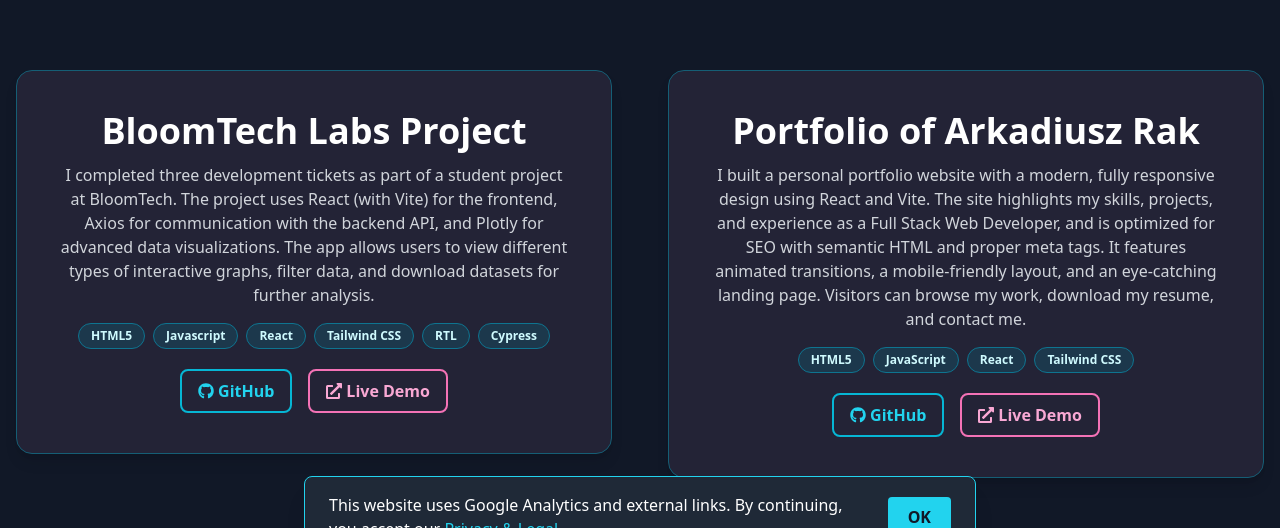
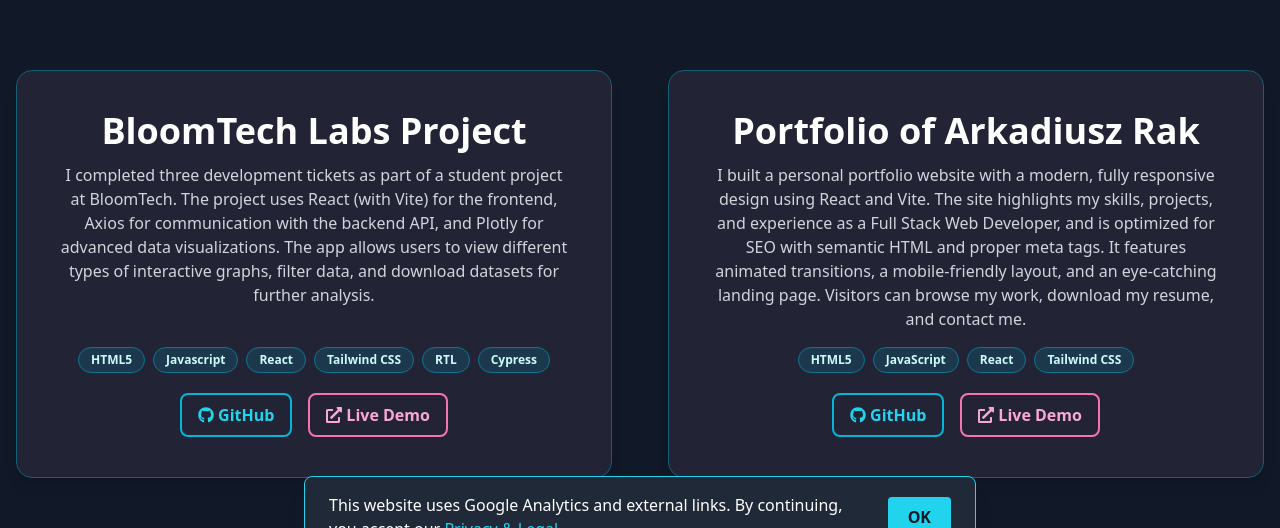
Before and after one commit to Kornetas/portfolio, a React (Vite) app: page /projects in a window 1280 px wide. Shown: the part 218-746 px from the top of the page. Built offline with nearby package versions, Linux system fonts and the light colour scheme.

Commit message:
Refactor project cards: remove JS font resizing, cleanup unused refs and props, simplify layout

```diff
--- a/src/components/ProjectCard.jsx
+++ b/src/components/ProjectCard.jsx
@@ -1,25 +1,20 @@
 import { FaGithub, FaExternalLinkAlt } from "react-icons/fa";
-import React from "react";
 
-export default function ProjectCard({ project, descRef }) {
+export default function ProjectCard({ project }) {
   return (
-    // Main card container for a single project
-    <div className="bg-[#232336] rounded-2xl p-10 shadow-lg flex flex-col justify-between border border-cyan-800 min-h-[330px] md:min-h-[380px] w-full max-w-3xl mx-auto">
+    <div className="bg-[#232336] rounded-2xl p-10 shadow-lg flex flex-col h-full border border-cyan-800 min-h-[330px] md:min-h-[380px] w-full max-w-3xl mx-auto">
+      {/* Main card container for a single project */}
       <div>
-        {/* Project name */}
         <h3 className="text-3xl md:text-4xl font-extrabold text-white mb-3 text-center">
           {project.name}
         </h3>
-        <p
-          ref={descRef}
-          className="text-gray-300 mb-4 min-h-[48px] text-center"
-          style={{ wordBreak: "break-word" }}
-        >
+        <p className="text-gray-300 mb-4 min-h-[48px] text-center">
           {project.description}
         </p>
       </div>
-      <div>
-        {/* Technologies used in the project */}
+
+      {/* Technologies used in the project */}
+      <div className="mt-auto">
         <div className="flex flex-wrap justify-center gap-2 mb-5">
           {project.techs.map((tech) => (
             <span
@@ -31,7 +26,7 @@
           ))}
         </div>
         {/* Project links: GitHub and Live Demo */}
-        <div className="flex gap-4 mt-4 justify-center">
+        <div className="flex gap-4 justify-center">
           <a
             href={project.github}
             className="flex items-center gap-1 px-4 py-2 rounded-lg border-2 border-cyan-500 text-cyan-400 font-bold hover:bg-cyan-500 hover:text-[#181828] transition"
--- a/src/pages/Projects.jsx
+++ b/src/pages/Projects.jsx
@@ -1,4 +1,4 @@
-import { useEffect, useState, useRef } from "react";
+import { useEffect, useState } from "react";
 import StaggeredList from "../components/StaggeredList";
 import ProjectCard from "../components/ProjectCard";
 import Seo from "../components/Seo";
@@ -49,21 +49,6 @@
 export default function Projects() {
   // Show the project cards after a short delay (for entrance animation)
   const [showProjects, setShowProjects] = useState(false);
-
-  // Refs to control font size of project descriptions based on content height
-  const descRefs = useRef([]);
-
-  // Dynamically adjust description font size for each project card
-  useEffect(() => {
-    descRefs.current.forEach((desc) => {
-      if (!desc) return;
-      desc.style.fontSize = "1.125rem";
-      desc.style.lineHeight = "1.5";
-      if (desc.scrollHeight > 60) desc.style.fontSize = "1rem";
-      if (desc.scrollHeight > 75) desc.style.fontSize = "0.95rem";
-      if (desc.scrollHeight > 90) desc.style.fontSize = "0.88rem";
-    });
-  }, []);
 
   // Fade-in animation for the projects section
   useEffect(() => {
@@ -122,12 +107,8 @@
               duration={0.5}
               className="w-full max-w-7xl grid grid-cols-1 md:grid-cols-2 gap-14"
             >
-              {projects.map((project, idx) => (
-                <ProjectCard
-                  key={project.name}
-                  project={project}
-                  descRef={(el) => (descRefs.current[idx] = el)}
-                />
+              {projects.map((project) => (
+                <ProjectCard key={project.name} project={project} />
               ))}
             </StaggeredList>
           )}
```
